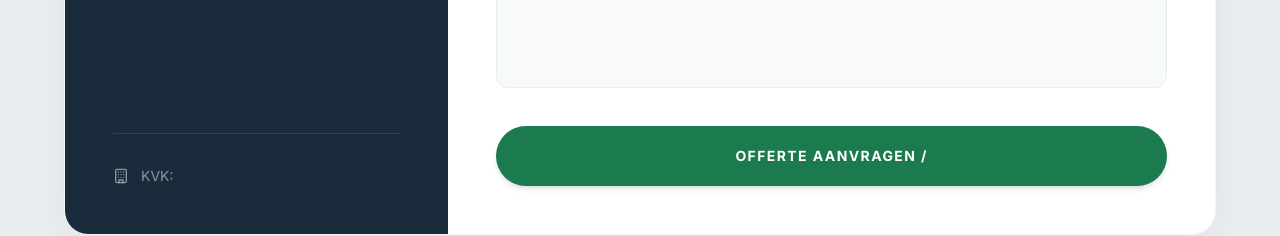
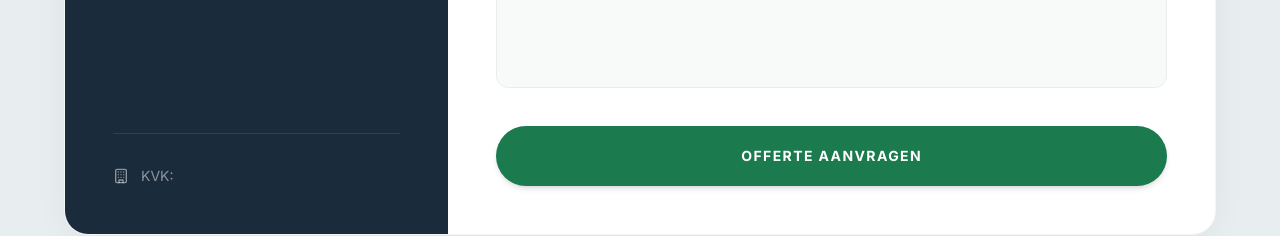
Before and after one commit to tobusiness101-cmyk/puurix-platform, a Next.js app in the folder amersfoort-schoon (1)/: page / in a window 1280 px wide. Shown: the part 9460-9696 px from the top of the page. Built offline with nearby package versions, Linux system fonts and the light colour scheme.

Commit message:
forceer 2

```diff
--- a/amersfoort-schoon (1)/components/QuoteCalculator.tsx
+++ b/amersfoort-schoon (1)/components/QuoteCalculator.tsx
@@ -210,7 +210,7 @@ export const QuoteCalculator = () => {
                 disabled={isSubmitting}
                 className="w-full rounded-full bg-accent px-8 py-5 text-sm font-bold uppercase tracking-widest text-white shadow-md transition-all hover:bg-accent/90 hover:shadow-lg disabled:opacity-70 mt-6 flex items-center justify-center gap-3"
               >
-                {isSubmitting ? "Verzenden..." : "Offerte Aanvragen"} /
+                {isSubmitting ? "Verzenden..." : "Offerte Aanvragen"}
               </motion.button>
 
             </form>
```
